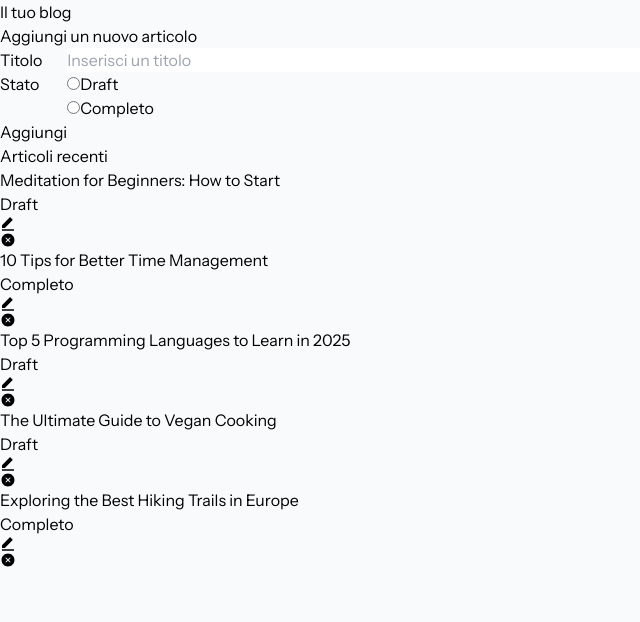
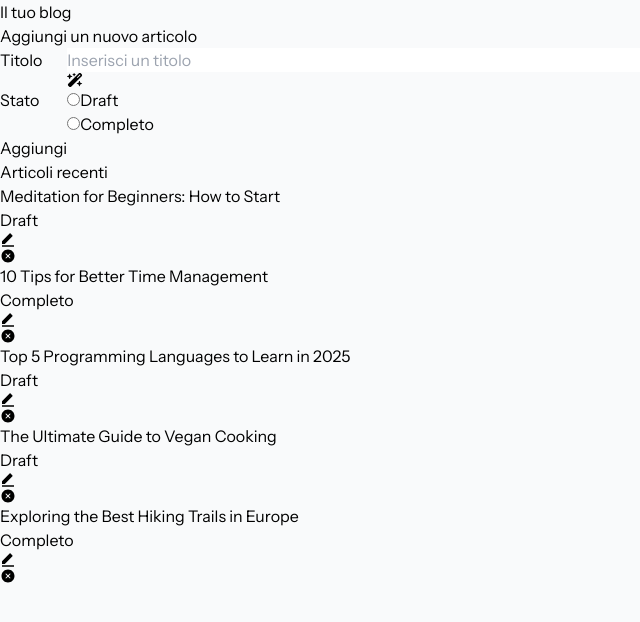
Before and after one commit to joelepore/react-form, a React (Vite) app: page / in a window 1280 px wide. Shown: the top 622 px of the page, without its empty margins (0-640 px from the left). Built offline with nearby package versions, Linux system fonts and the light colour scheme.

Commit message:
feat: integrate Google Generative AI for article title suggestions in AddArticleForm

```diff
--- a/package.json
+++ b/package.json
@@ -10,6 +10,7 @@
     "preview": "vite preview"
   },
   "dependencies": {
+    "@google/generative-ai": "^0.21.0",
     "react": "^18.3.1",
     "react-dom": "^18.3.1",
     "react-icons": "^5.4.0"
--- a/src/components/AddArticleForm.jsx
+++ b/src/components/AddArticleForm.jsx
@@ -1,6 +1,13 @@
 import { useState } from "react"
 import Card from "./Card"
 import Button from "./partials/Button"
+import { FaWandMagicSparkles } from "react-icons/fa6";
+import { GoogleGenerativeAI } from "@google/generative-ai";
+
+const apiKey = `AIzaSyDqYJ-TGtoQsEAeQUBQRy5c-WQKwx13LjI`;
+const genAI = new GoogleGenerativeAI(apiKey);
+const model = genAI.getGenerativeModel({ model: "gemini-1.0-pro" });
+const prompt = "Write a single short blog article title about tech. Write only the title.";
 
 const AddArticleForm = ({ onSubmit }) => {
   const [title, setTitle] = useState('');
@@ -24,18 +31,30 @@ const AddArticleForm = ({ onSubmit }) => {
       setIsComplete(true);
     }
   }
+
+  const getTitleSuggestionFromGemini = async () => {
+    const result = await model.generateContent(prompt);
+    setTitle(result.response.text());
+  }
   return (
     <Card>
       <h2 className="text-xl font-medium text-center border-b border-neutral-300 py-4">Aggiungi un nuovo articolo</h2>
       <form className="p-4 article-form gap-y-4">
         <span className="mr-4">Titolo</span>
+        <div className="flex items-center gap-2">
           <input
             type="text"
             placeholder="Inserisci un titolo"
-          className="border border-neutral-300 focus:outline-none rounded-lg px-1 text-sm"
+            className="w-full border border-neutral-300 focus:outline-none rounded-lg px-1 text-sm"
             value={title}
             onChange={e => setTitle(e.target.value)}
+            size="80"
           />
+          <FaWandMagicSparkles
+            className="cursor-pointer"
+            onClick={getTitleSuggestionFromGemini}
+          />
+        </div>
         <span className="mr-4">Stato</span>
         <div className="flex gap-2">
           <div>
--- a/src/components/ArticleList.jsx
+++ b/src/components/ArticleList.jsx
@@ -10,7 +10,7 @@ const ArticleList = ({ articles, className, onDelete, onEdit }) => {
         key={`art-${article.id}`}
         title={article.title}
         isComplete={article.isComplete}
-        onDelete={() => onDelete(article.id)}
+        onDelete={onDelete}
         onEdit={onEdit}
       />
     ));
```
Also changed, not shown: 1 other file (tests, documents, lock files or other folders). Lines whose indentation alone changed are shown as unchanged.
